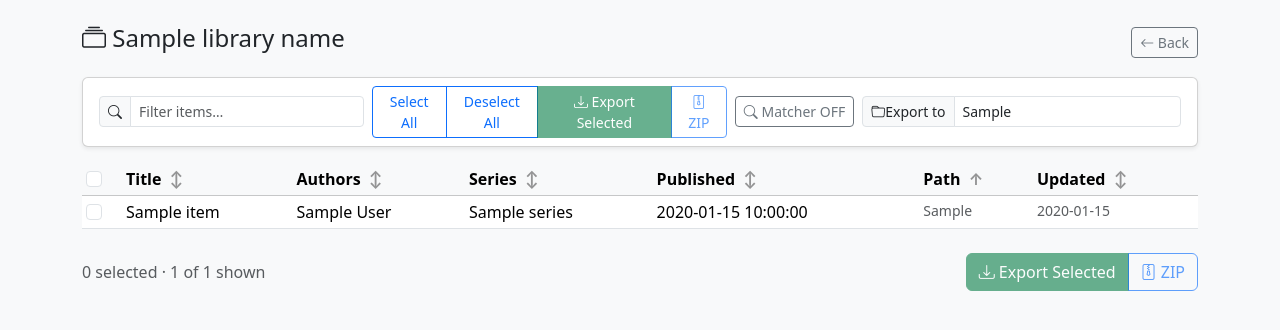
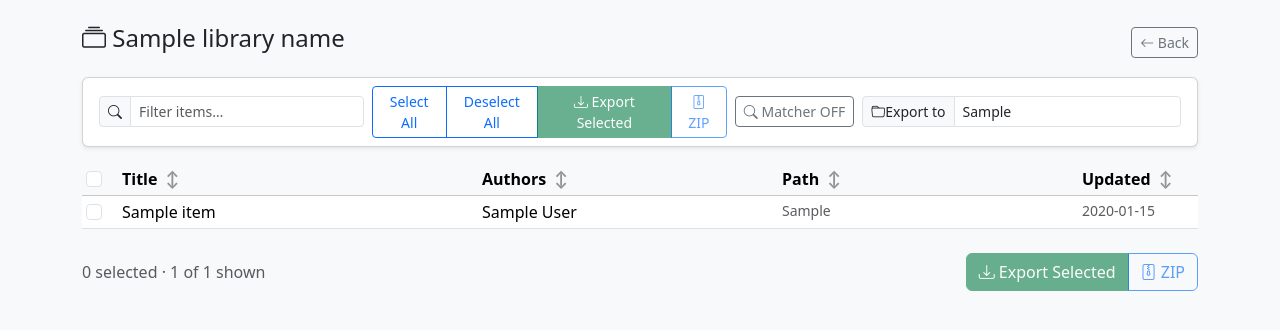
Before and after one commit to Craftwork2720/audiobookshelf-metadata-exporter, a Flask app: template templates/browse.html in a window 1280 px wide. Shown: the part 56-386 px from the top of the page. Run offline with Flask 3, Linux system fonts and the light colour scheme; the template is opened without the code that fills it: most values are stand-ins (such as "Sample title", 1, 10 or a date in 2020).

Commit message:
Refactor items table layout for improved readability and sorting functionality

```diff
--- a/static/style.css
+++ b/static/style.css
@@ -4,6 +4,11 @@
 
 .card {
     box-shadow: 0 0.125rem 0.25rem rgba(0, 0, 0, 0.075);
+}
+
+#items-table {
+    table-layout: fixed;
+    width: 100%;
 }
 
 #items-table tbody tr {
@@ -14,8 +19,10 @@
     background-color: rgba(13, 110, 253, 0.04);
 }
 
-#items-table thead th {
-    white-space: nowrap;
+#items-table td,
+#items-table th {
+    overflow: hidden;
+    text-overflow: ellipsis;
 }
 
 .sort-icon {
--- a/templates/browse.html
+++ b/templates/browse.html
@@ -110,15 +110,13 @@
         <table class="table table-hover table-sm" id="items-table">
             <thead class="table-light">
                 <tr>
-                    <th width="40"><input type="checkbox" id="check-all" class="form-check-input"></th>
-                    <th class="sortable" data-col="0">Title <span class="sort-icon">&#8597;</span></th>
-                    <th class="sortable" data-col="1">Authors <span class="sort-icon">&#8597;</span></th>
-                    <th class="sortable" data-col="2">Series <span class="sort-icon">&#8597;</span></th>
-                    <th class="sortable" data-col="3">Published <span class="sort-icon">&#8597;</span></th>
-                    <th class="sortable" data-col="4">Path <span class="sort-icon">&#8597;</span></th>
-                    <th class="sortable" data-col="5">Updated <span class="sort-icon">&#8597;</span></th>
+                    <th style="width:3%"><input type="checkbox" id="check-all" class="form-check-input"></th>
+                    <th style="width:30%" class="sortable" data-col="0">Title <span class="sort-icon">&#8597;</span></th>
+                    <th style="width:25%" class="sortable" data-col="1">Authors <span class="sort-icon">&#8597;</span></th>
+                    <th style="width:25%" class="sortable" data-col="2">Path <span class="sort-icon">&#8597;</span></th>
+                    <th style="width:10%" class="sortable" data-col="3">Updated <span class="sort-icon">&#8597;</span></th>
                     {% if matcher_enabled %}
-                    <th class="sortable" data-col="6">Match <span class="sort-icon">&#8597;</span></th>
+                    <th style="width:5%">Match</th>
                     {% endif %}
                 </tr>
             </thead>
@@ -128,8 +126,6 @@
                 <tr class="item-row{% if matcher_enabled and m.status == 'unknown' %} table-danger{% elif matcher_enabled and m.status == 'no_meta' %} table-secondary{% endif %}"
                     data-title="{{ item.title or item.book_title or '' }}"
                     data-authors="{{ item.authors or '' }}"
-                    data-series="{{ item.series or '' }}"
-                    data-published="{{ item.published_year or '' }}"
                     data-updated="{{ item.updated_at[:10] if item.updated_at else '' }}"
                     data-path="{{ item.rel_path or '' }}"
                     {% if matcher_enabled %}data-match="{{ m.status }}"{% endif %}>
@@ -142,8 +138,6 @@
                         {% if matcher_enabled and m.author_score is not none %}title="Author match: {{ m.author_score }}"{% endif %}>
                         {{ item.authors or '—' }}
                     </td>
-                    <td class="item-series">{{ item.series or '—' }}</td>
-                    <td>{{ item.published_year or '—' }}</td>
                     <td class="text-muted small">{{ item.rel_path }}</td>
                     <td class="text-muted small">{{ item.updated_at[:10] if item.updated_at else '—' }}</td>
                     {% if matcher_enabled %}
@@ -234,8 +228,8 @@
         const tbody = document.querySelector('#items-table tbody');
         const rows = Array.from(tbody.querySelectorAll('.item-row'));
         const colKeys = matcherEnabled
-            ? ['title','authors','series','published','path','updated','match']
-            : ['title','authors','series','published','path','updated'];
+            ? ['title','authors','path','updated','match']
+            : ['title','authors','path','updated'];
         const colKey = colKeys[colIndex];
 
         if (currentSort.col === colIndex) {
```
